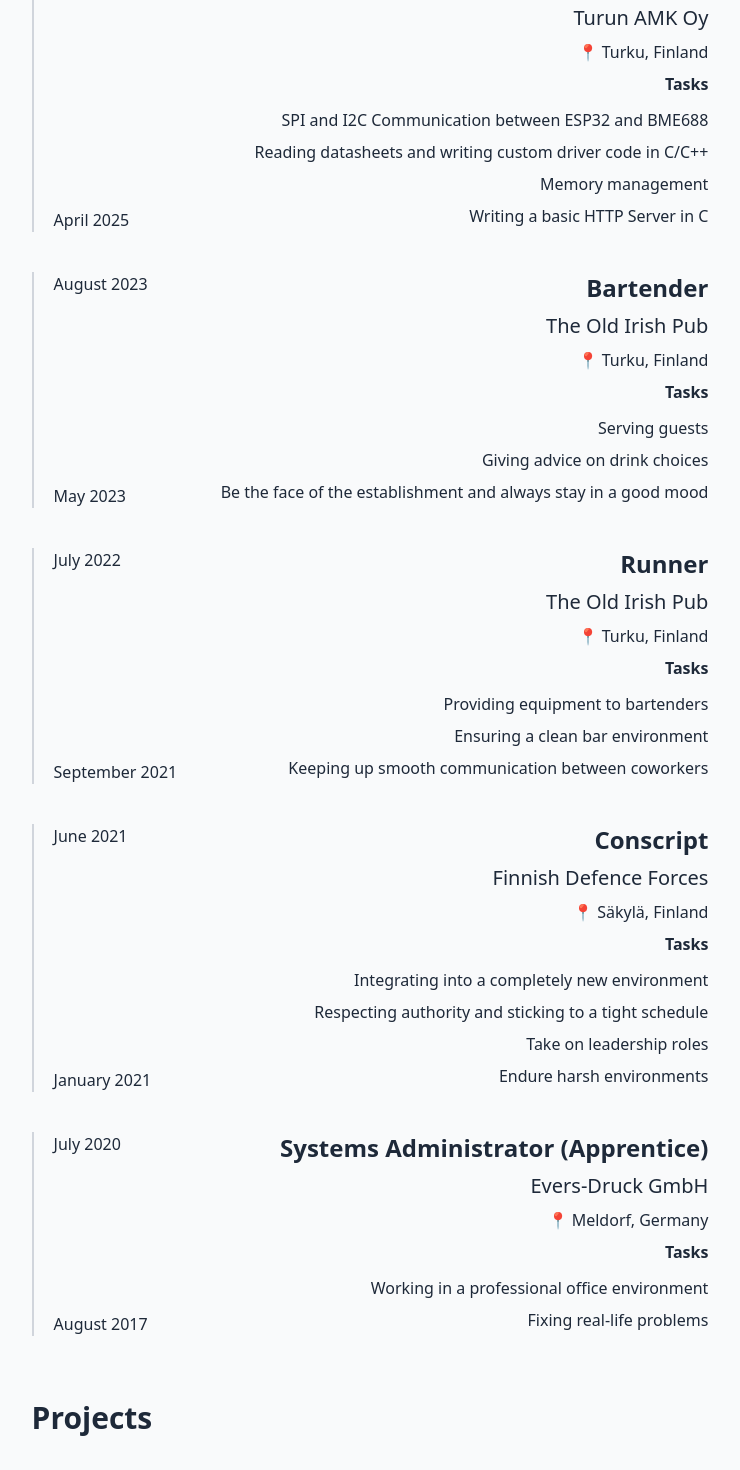
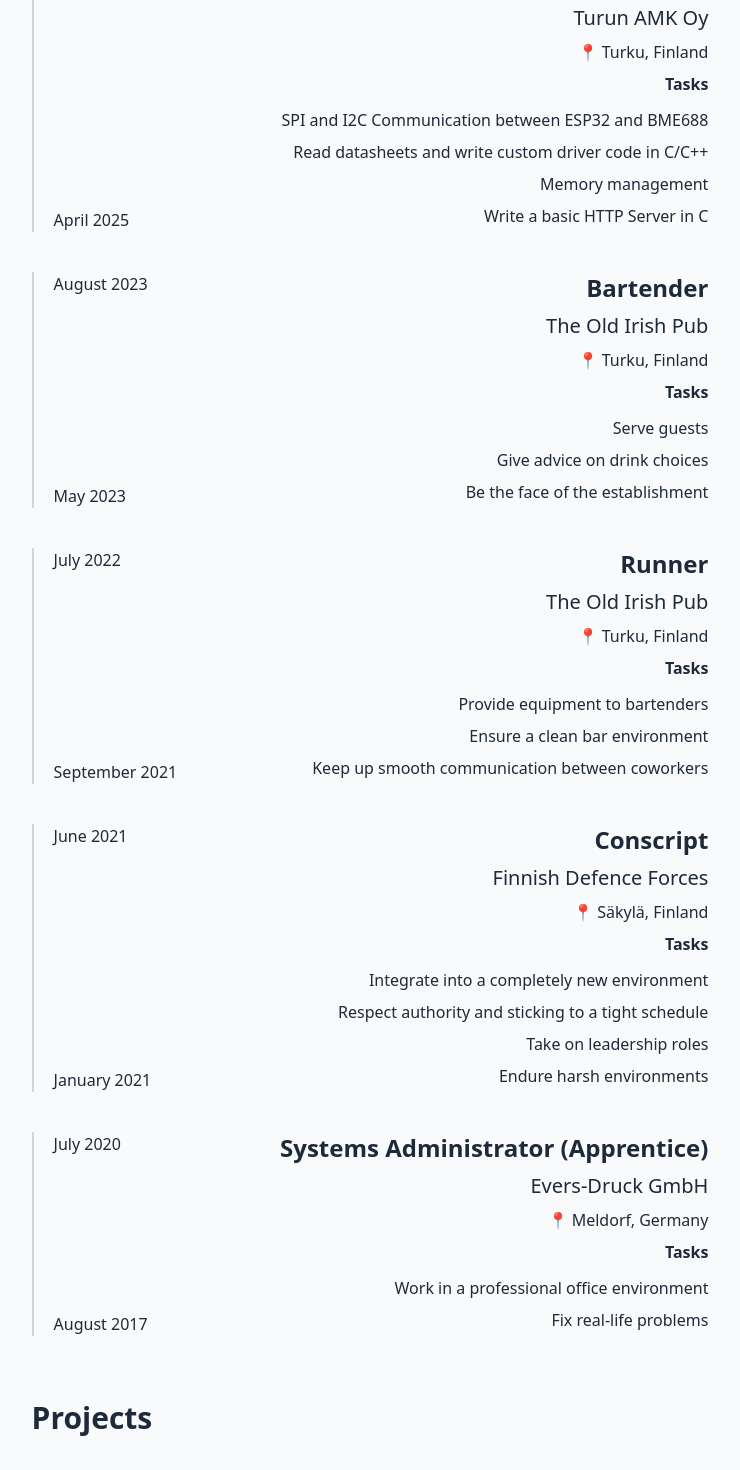
Before and after one commit to lassewolpmann/portfolio, a SvelteKit app: page / in a window 1280 px wide. Shown: the part 1840-3310 px from the top of the page, without its empty margins (270-1010 px from the left). Built offline with nearby package versions, Linux system fonts and the light colour scheme.

Commit message:
Some small grammar changes in the tasks section

```diff
--- a/src/routes/+page.svelte
+++ b/src/routes/+page.svelte
@@ -55,9 +55,9 @@
 			end="July 2025"
 			tasks={[
 				"SPI and I2C Communication between ESP32 and BME688",
-				"Reading datasheets and writing custom driver code in C/C++",
+				"Read datasheets and write custom driver code in C/C++",
 				"Memory management",
-				"Writing a basic HTTP Server in C"
+				"Write a basic HTTP Server in C"
 			]}
 		/>
 
@@ -68,9 +68,9 @@
 			start="May 2023"
 			end="August 2023"
 			tasks={[
-				"Serving guests",
-				"Giving advice on drink choices",
-				"Be the face of the establishment and always stay in a good mood"
+				"Serve guests",
+				"Give advice on drink choices",
+				"Be the face of the establishment"
 			]}
 		/>
 
@@ -81,9 +81,9 @@
 			start="September 2021"
 			end="July 2022"
 			tasks={[
-				"Providing equipment to bartenders",
-				"Ensuring a clean bar environment",
-				"Keeping up smooth communication between coworkers"
+				"Provide equipment to bartenders",
+				"Ensure a clean bar environment",
+				"Keep up smooth communication between coworkers"
 			]}
 		/>
 
@@ -94,8 +94,8 @@
 			start="January 2021"
 			end="June 2021"
 			tasks={[
-				"Integrating into a completely new environment",
-				"Respecting authority and sticking to a tight schedule",
+				"Integrate into a completely new environment",
+				"Respect authority and sticking to a tight schedule",
 				"Take on leadership roles",
 				"Endure harsh environments"
 			]}
@@ -108,8 +108,8 @@
 			start="August 2017"
 			end="July 2020"
 			tasks={[
-				"Working in a professional office environment",
-				"Fixing real-life problems"
+				"Work in a professional office environment",
+				"Fix real-life problems"
 			]}
 		/>
 	</article>
```
